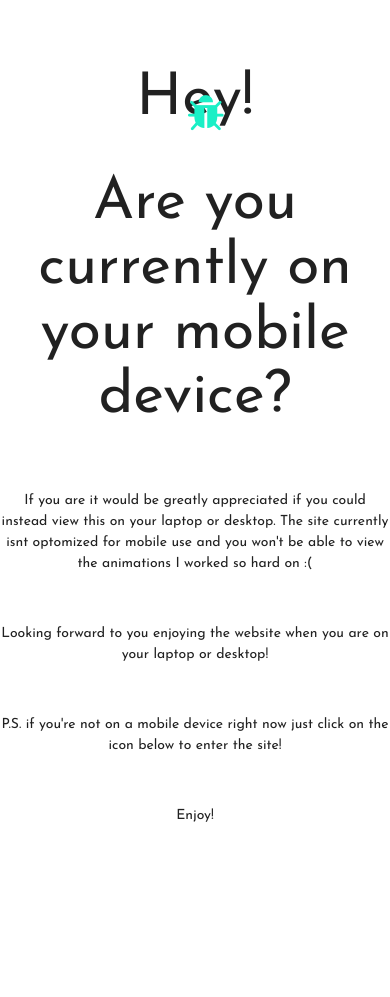
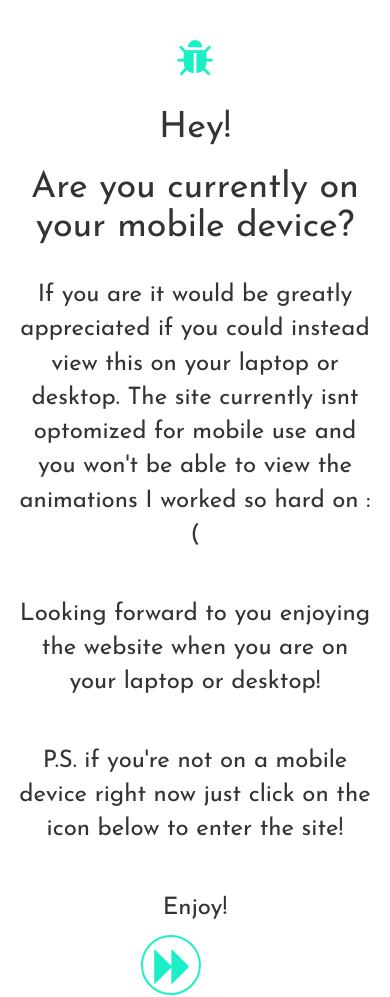
Before and after one commit to s6eskand/personal-website, a Django app: page / in a window 390 px wide. Before the commit the page ends 822 px from the top, so only its background shows below. Run offline with Django 3.2, Linux system fonts and the light colour scheme; some libraries are stand-ins or nearby versions.

Commit message:
responsive design

```diff
--- a/templates/warning.html
+++ b/templates/warning.html
@@ -9,19 +9,24 @@
     <link rel="stylesheet" href="{% static 'css/warningstyle.css' %}">
     <!-- <link href="https://maxcdn.bootstrapcdn.com/font-awesome/4.7.0/css/font-awesome.min.css" rel="stylesheet"> -->
     <link href="https://fonts.googleapis.com/css?family=Josefin+Sans&display=swap" rel="stylesheet">
-    <link rel="stylesheet" href="https://cdnjs.cloudflare.com/ajax/libs/materialize/1.0.0/css/materialize.min.css">
+<!--    <link rel="stylesheet" href="https://cdnjs.cloudflare.com/ajax/libs/materialize/1.0.0/css/materialize.min.css">-->
+    <link rel="stylesheet" href="https://maxcdn.bootstrapcdn.com/bootstrap/3.4.1/css/bootstrap.min.css">
     <link href="https://fonts.googleapis.com/icon?family=Material+Icons" rel="stylesheet">
 </head>
 <body>
 
-    <div style="position: absolute; top: 10%; left: 48%;">
+    <div style="text-align: center; vertical-align: center; padding: 7.5% 0;">
+        <div class="container">
             <i class="fa fa-bug" aria-hidden="true"></i>
         </div>
 
-    <div style="text-align: center; vertical-align: center; padding: 7.5% 0; font-family: 'Josefin Sans', sans-serif;">
+        <div class="container" style="font-family: 'Josefin Sans', sans-serif;">
+            <div class="row">
+                <div class="col-sm-12">
                     <h1>Hey!</h1>
                     <h1>Are you currently on your mobile device?</h1>
                     <br>
+                    <div style="font-size: 24px;">
                         <p>If you are it would be greatly appreciated if you could instead view this on your laptop or desktop. The site currently isnt optomized for mobile use and you won't be able to view the animations I worked so hard on :(</p>
                         <br>
                         <p>Looking forward to you enjoying the website when you are on your laptop or desktop!</p>
@@ -30,11 +35,18 @@
                         <br>
                         <p>Enjoy!</p>
                     </div>
-
-    <div class="bounce">
-        <a href="{% url 'home' %}"><i class="fa fa-forward"></i></a>
+                </div>
+            </div>
         </div>
 
+        <div class="row">
+            <div class="col-sm-12">
+                <div class="bounce">
+                    <a href="{% url 'base.html' %}"><i class="fa fa-forward" aria-hidden="true"></i></a>
+                </div>
+            </div>
+        </div>
+    </div>
 
 </body>
 </html>
```
Lines whose indentation alone changed are shown as unchanged.
